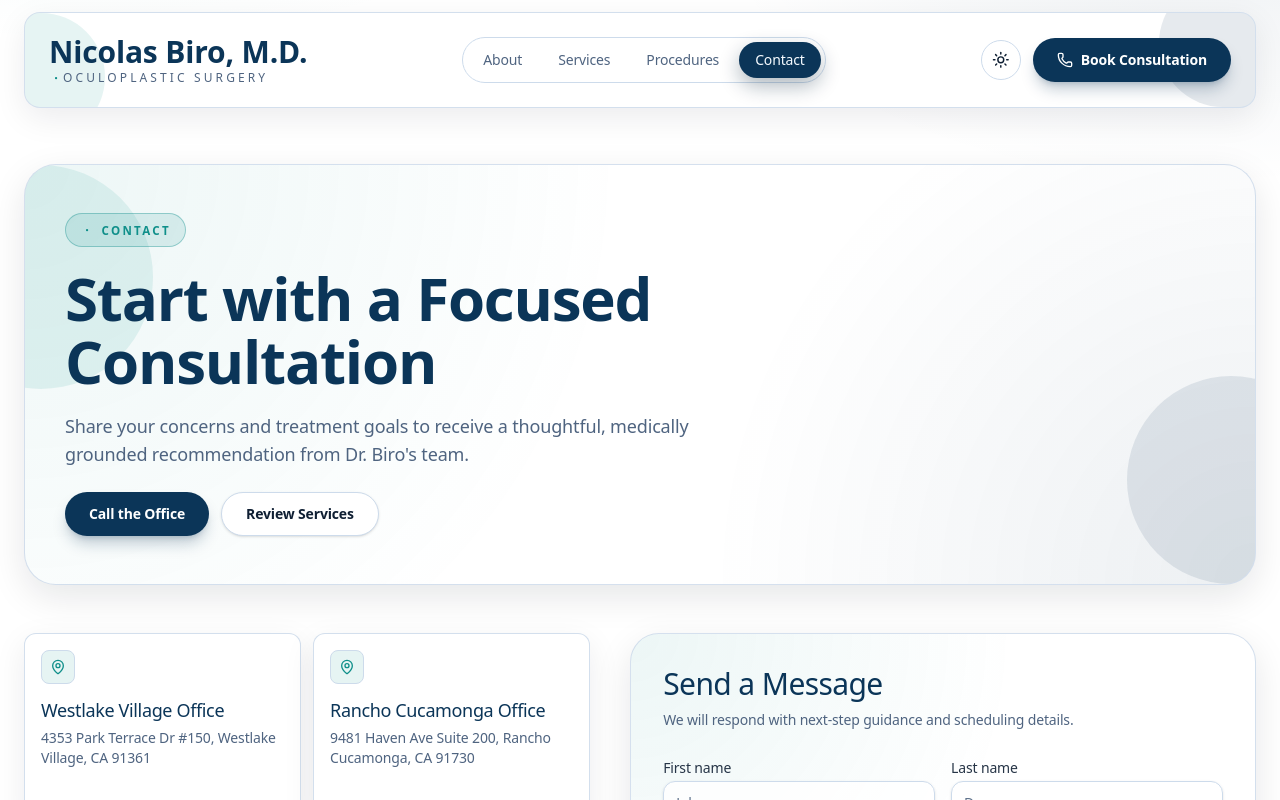
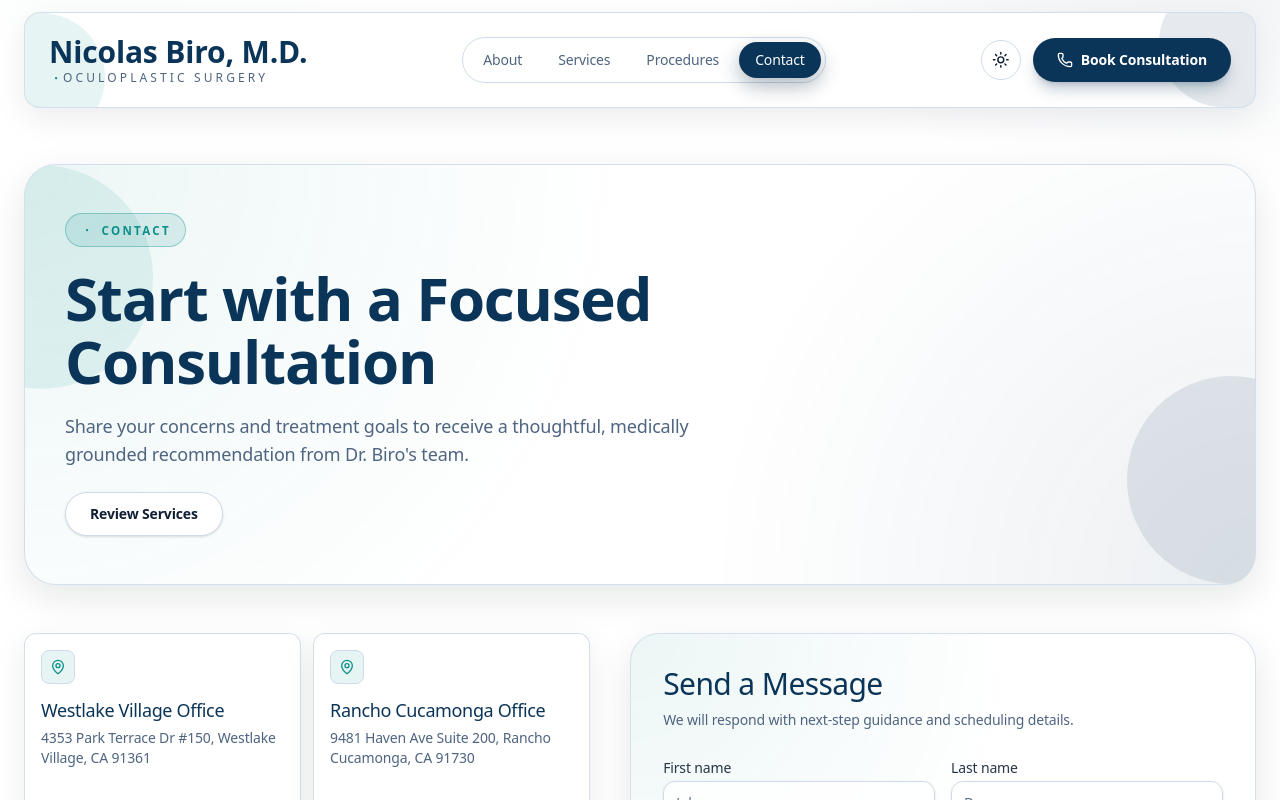
Before and after one commit to jonbiro/BiroMD, a Next.js app: page /contact in a window 1280 px wide. Shown: the top 800 px of the page. Built offline with nearby package versions, Linux system fonts and the light colour scheme.

Commit message:
Remove call office button from contact intro

```diff
--- a/app/contact/page.tsx
+++ b/app/contact/page.tsx
@@ -49,9 +49,6 @@ export default function ContactPage() {
         description="Share your concerns and treatment goals to receive a thoughtful, medically grounded recommendation from Dr. Biro's team."
         actions={
           <>
-            <Button asChild>
-              <a href={`tel:${siteConfig.phoneHref}`}>Call the Office</a>
-            </Button>
             <Button variant="outline" asChild>
               <Link href="/services">Review Services</Link>
             </Button>
```
